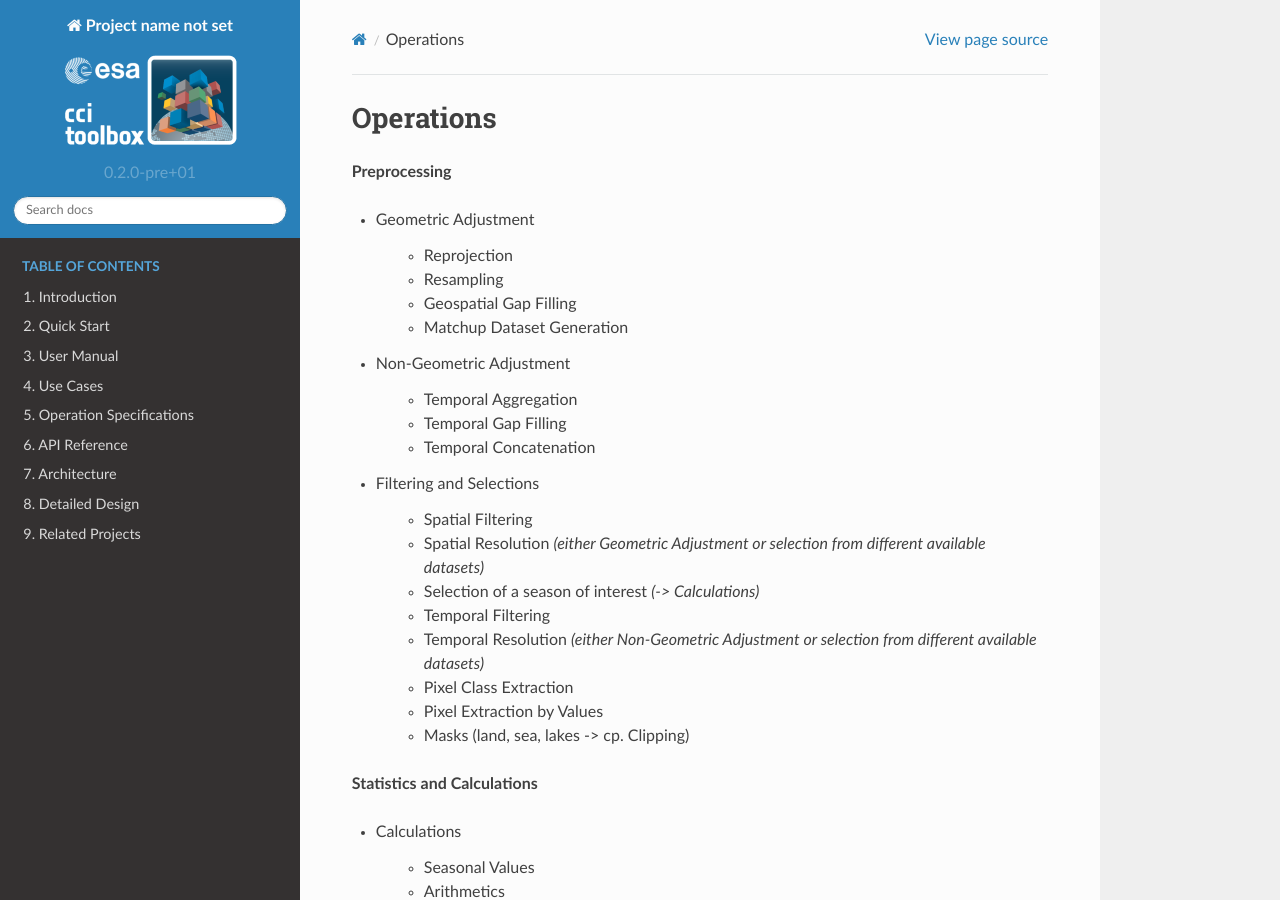
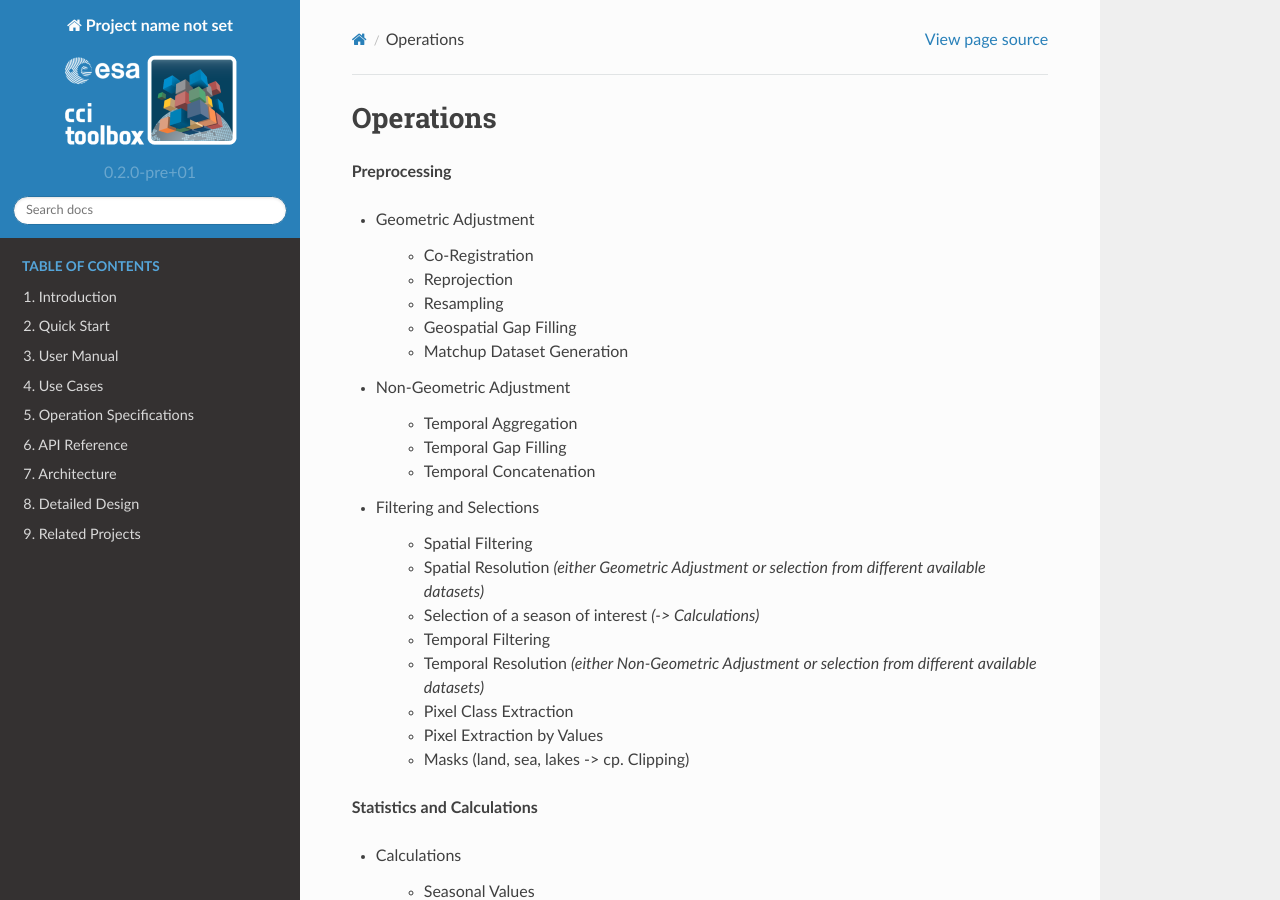
Before and after one commit to CCI-Tools/cate, a Sphinx documentation site: the page built from doc/source/op_specs/op_spec_overview.rst, in a window 1280 px wide and 900 px high. Built offline with Sphinx 7.4.7 and the Read the Docs theme 2.0.0, drawn with Linux system fonts in a browser that asks for light colours.

Commit message:
co-registration was missing

```diff
--- a/doc/source/op_specs/op_spec_overview.rst
+++ b/doc/source/op_specs/op_spec_overview.rst
@@ -5,6 +5,7 @@ Operations
 
 - Geometric Adjustment
 
+	- Co-Registration
 	- Reprojection
 	- Resampling
 	- Geospatial Gap Filling
```
